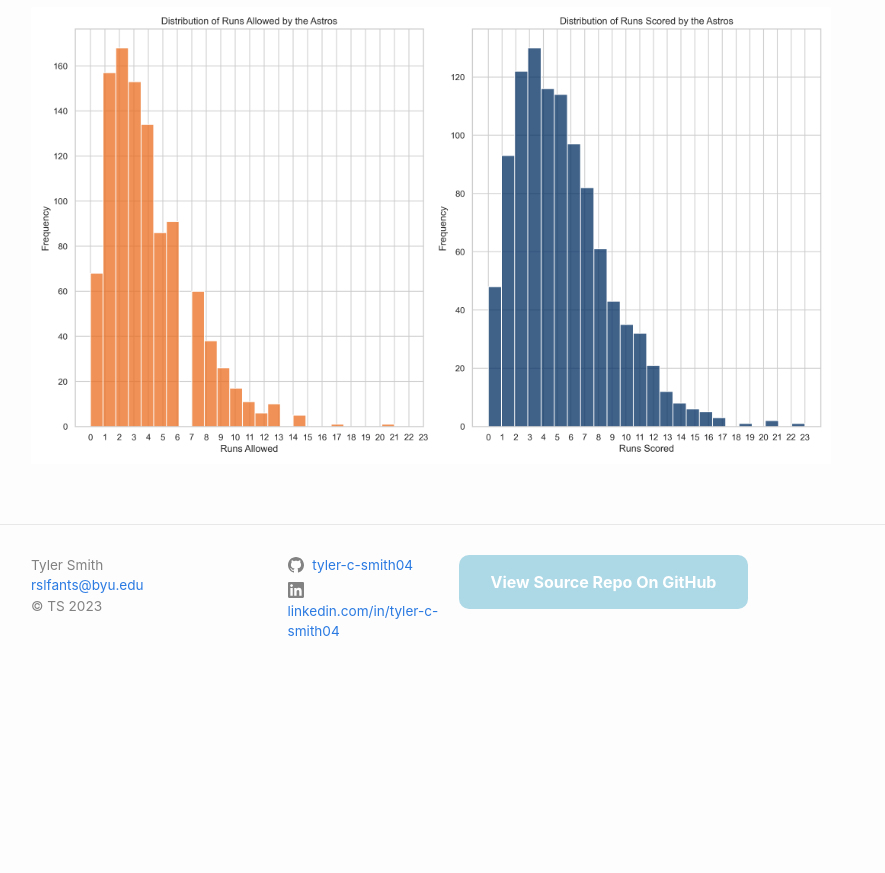
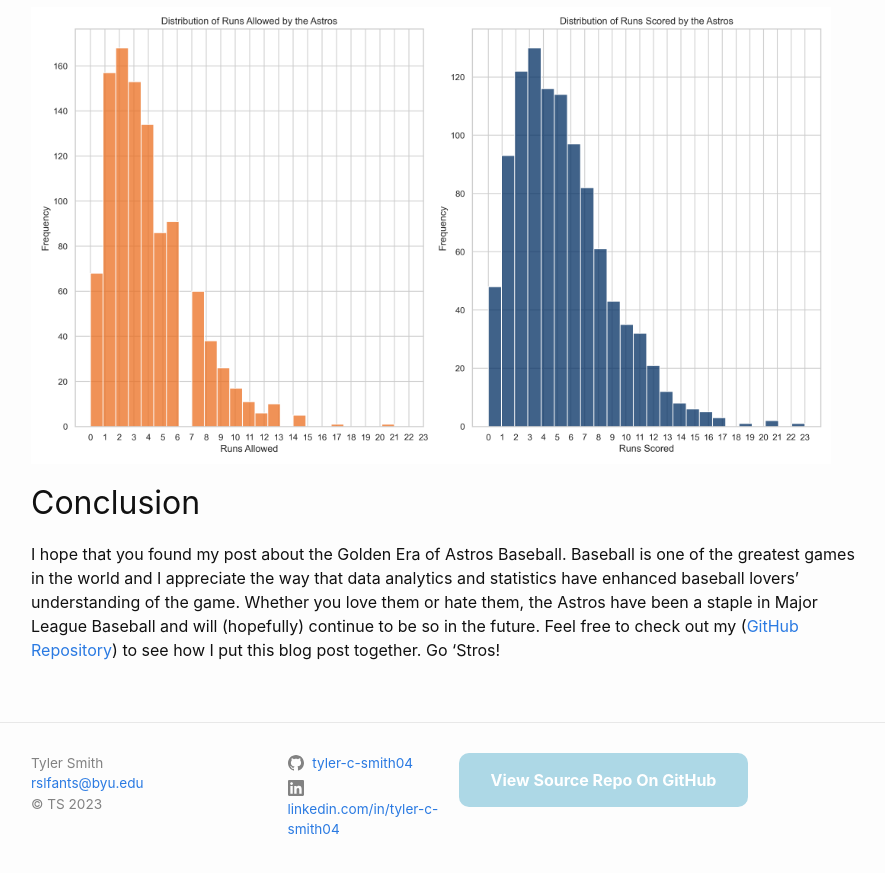
Before and after one commit to tyler-c-smith04/blog, a Jekyll site: the page built from _posts/2023-12-05-golden-era.md, in a window 1280 px wide and 900 px high, scrolled down 5165 px. Shown: the top 873 px of the window, without its empty margins (189-1074 px from the left). Built offline with Jekyll 4.4.1, drawn with Linux system fonts in a browser that asks for light colours; comment, search, counter and statistics services are not loaded; before the commit the page ends 5867 px from its top, so only the background shows below that.

Commit message:
Update 2023-12-05-golden-era.md

```diff
--- a/_posts/2023-12-05-golden-era.md
+++ b/_posts/2023-12-05-golden-era.md
@@ -57,3 +57,7 @@ The Astros spent almost all of the 2017 season in first place in their division,
 Since 2017, the Astros' pitching staff has pitched 68 shutout games (0 runs allowed). According to [Baseball Reference](https://www.baseball-reference.com/leagues/majors/bat.shtml), the average runs scored per game between 2017 and 2023 is 4.57 runs. The Astros have held opponents below the league average number of runs per games 27% of their games in this time span. The Astros' offense has scored more than the league average 66% of their games. These numbers testify of the ability for Houston's offense to put up runs in quickly and the ability of their pitching staff and defense to put the clamps on opposing hitters.
 
 <img src="{{site.url}}/{{site.baseurl}}/assets/images/runs.png" alt="" style="width:800px;"/>
+
+<h2>Conclusion</h2>
+
+I hope that you found my post about the Golden Era of Astros Baseball. Baseball is one of the greatest games in the world and I appreciate the way that data analytics and statistics have enhanced baseball lovers' understanding of the game. Whether you love them or hate them, the Astros have been a staple in Major League Baseball and will (hopefully) continue to be so in the future. Feel free to check out my ([GitHub Repository](https://www.baseball-reference.com/leagues/majors/bat.shtml)) to see how I put this blog post together. Go 'Stros!
```
